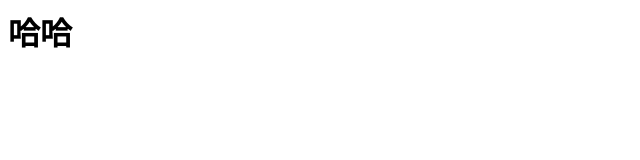
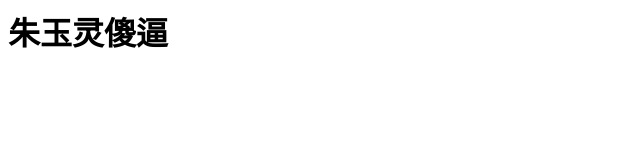
Before and after one commit to michaelxiaohan/michaelxiaohan.github.io, a plain HTML site: page index.html in a window 1280 px wide. Shown: the whole page, without its empty margins (0-640 px from the left). Drawn offline with Linux system fonts and the light colour scheme.

Commit message:
Update index.html

```diff
--- a/index.html
+++ b/index.html
@@ -1 +1 @@
-<h1>哈哈</h1>
+<h1>朱玉灵傻逼</h1>
```
